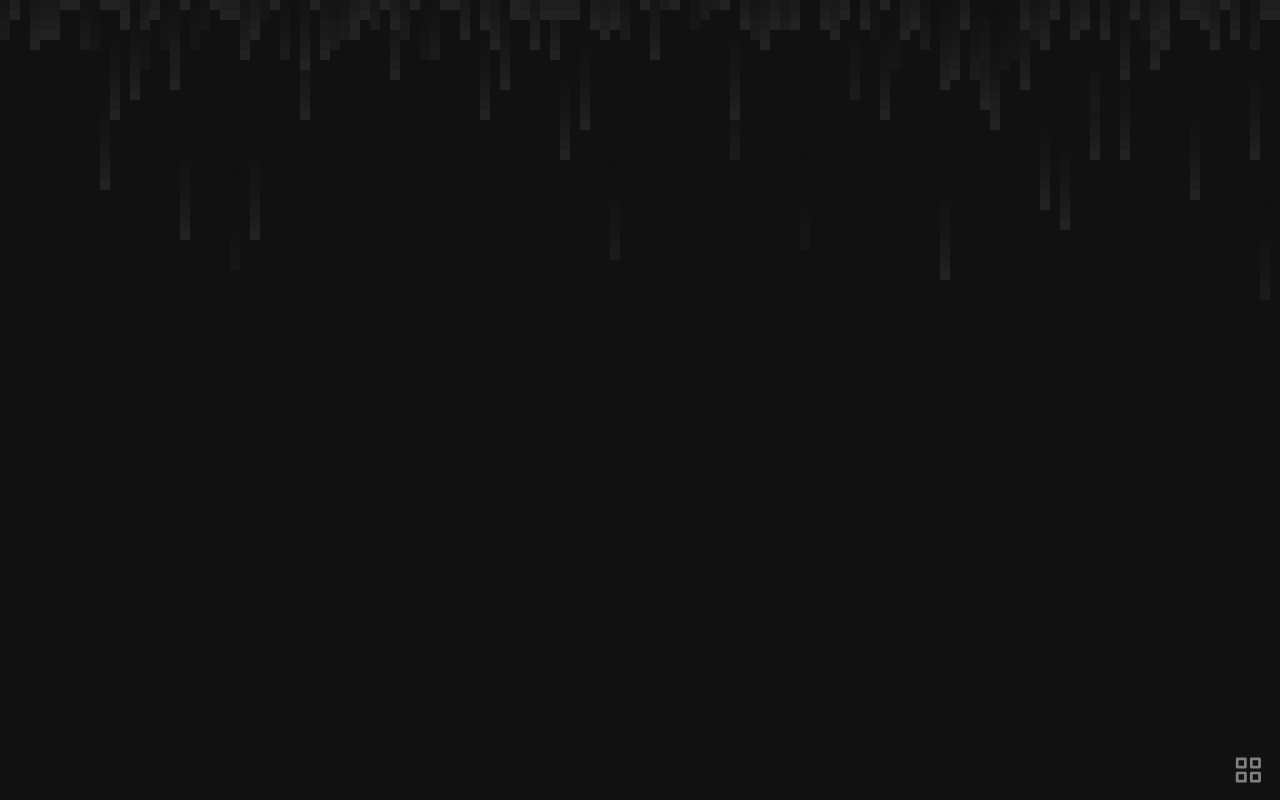
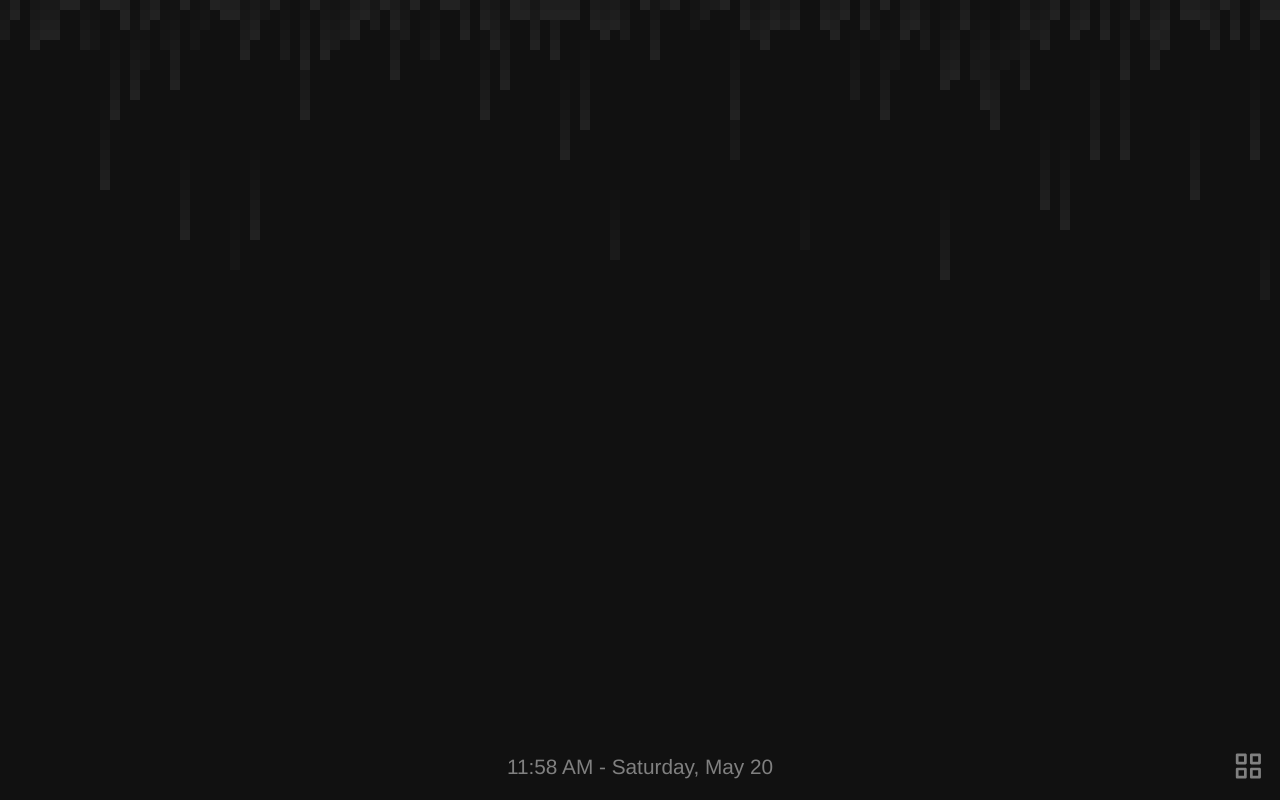
Before and after one commit to r-moret/rain.js, a React (Vite) app: page / in a window 1280 px wide. Built offline with nearby package versions, Linux system fonts and the light colour scheme.

Commit message:
add datetime component

```diff
--- a/src/components/App/App.css
+++ b/src/components/App/App.css
@@ -14,5 +14,23 @@ footer {
     bottom: 0;
     width: 100%;
     display: flex;
+    justify-content: space-between;
+    align-items: center;
+}
+
+footer > div {
+    flex: 1;
+    display: flex;
+}
+
+.footer-left {
+    justify-content: start;
+}
+
+.footer-center {
+    justify-content: center;
+}
+
+.footer-right {
     justify-content: end;
 }
--- a/src/components/App/App.jsx
+++ b/src/components/App/App.jsx
@@ -5,6 +5,7 @@ import { SearchBar } from "../SearchBar/SearchBar.jsx"
 import { Hideable } from "../Hideable/Hideable.jsx"
 import { SettingsIcon } from "../SettingsIcon/SettingsIcon.jsx"
 import { SettingsModal } from "../SettingsModal/SettingsModal.jsx"
+import { Datetime } from "../Datetime/Datetime.jsx"
 import "./App.css"
 
 
@@ -59,7 +60,21 @@ export function App() {
                 </Hideable>
             </main>
             <footer>
-                <SettingsIcon setIsOpen={setIsSettingsOpen}/>
+                <div className="footer-left">
+                    <Hideable shown={false}>...</Hideable>
+                </div>
+                <div className="footer-center">
+                    <Hideable shown={true}>
+                        <Datetime
+                            showDate={true}
+                            timeFormat="12h"
+                            showSeconds={false}
+                        />
+                    </Hideable>
+                </div>
+                <div className="footer-right">
+                    <SettingsIcon setIsOpen={setIsSettingsOpen}/>
+                </div>
             </footer>
             <Hideable shown={isSettingsOpen}>
                 <SettingsModal
--- /dev/null
+++ b/src/components/Datetime/Datetime.css
@@ -0,0 +1,14 @@
+.datetime-container {
+    text-align: center;
+}
+
+.datetime-text {
+    color: grey;
+    font-family: Helvetica;
+    font-size: 1.3rem;
+    transition: all 0.4s;
+}
+
+.datetime-text:hover {
+    color: white;
+}
--- /dev/null
+++ b/src/components/Datetime/Datetime.jsx
@@ -0,0 +1,37 @@
+import { useEffect, useState } from "react"
+import "./Datetime.css"
+
+export function Datetime({ showDate, timeFormat, showSeconds }) {
+
+    const [date, setDate] = useState(new Date())
+
+    useEffect(() => {
+        const timer = setInterval(() => {
+            setDate(new Date())
+        }, 1000)
+        return () => clearInterval(timer)
+    }, [])
+
+    const dateText = date.toLocaleDateString("en-US", {
+        weekday: "long",
+        month: "short",
+        day: "numeric",
+    })
+    const timeText = date.toLocaleTimeString("en-us", {
+        hour12: timeFormat == "12h",
+        hour: "numeric",
+        minute: "numeric",
+        second: showSeconds ? "2-digit" : undefined,
+    })
+
+    let datetimeText = `${timeText}`
+    if (showDate) {
+        datetimeText = `${timeText} - ${dateText}`
+    }
+
+    return (
+        <div className="datetime-container">
+            <p className="datetime-text">{datetimeText}</p>
+        </div>
+    )
+}
```
